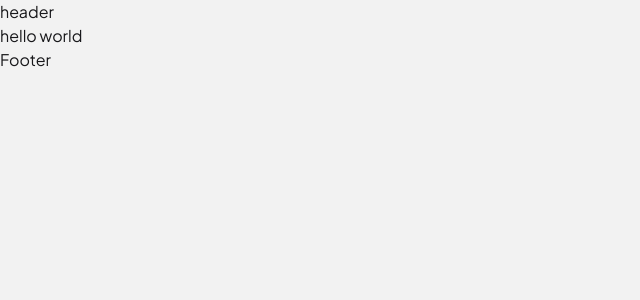
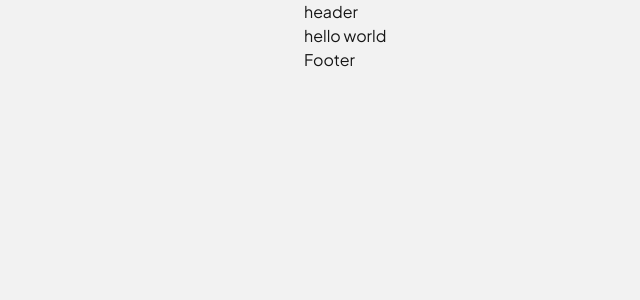
Before and after one commit to DLee1993/portfolio_website, a Next.js app: page / in a window 1280 px wide. Shown: the top 300 px of the page, without its empty margins (0-640 px from the left). Built offline with nearby package versions, Linux system fonts and the light colour scheme.

Commit message:
added correct colors to dark/light themes

```diff
--- a/app/globals.css
+++ b/app/globals.css
@@ -2,16 +2,16 @@
 @tailwind components;
 @tailwind utilities;
 
-@tailwind utilities;
-
 :root {
-    --background: #ffffff;
-    --foreground: #171717;
-    --background: hsl(240, 6%, 10%);
-    --foreground: hsl(0, 0%, 95%);
-    --foreground75: hsla(0, 0%, 95%, 0.75);
-    --foreground50: hsla(0, 0%, 95%, 0.5);
-    --foreground25: hsla(0, 0%, 95%, 0.25);
+    --background: hsl(0, 0%, 95%);
+    --foreground: hsl(0, 0%, 9%);
+    --foreground75: hsla(0, 0%, 9%, 0.75);
+    --foreground50: hsla(0, 0%, 9%, 0.5);
+    --foreground25: hsla(0, 0%, 9%, 0.25);
+}
+html,
+body {
+    color-scheme: light;
 }
 
 @media (prefers-color-scheme: dark) {
@@ -22,36 +22,17 @@
         --foreground50: hsla(0, 0%, 95%, 0.5);
         --foreground25: hsla(0, 0%, 95%, 0.25);
     }
-}
-
-html,
-body {
-    color-scheme: dark;
-}
-
-body {
-    color: var(--foreground);
-    background: var(--background);
-    font-family: Arial, Helvetica, sans-serif;
-}
-
-@media (prefers-color-scheme: light) {
-    :root {
-        --background: hsl(0, 0%, 95%);
-        --foreground: hsl(240, 6%, 10%);
-        --foreground75: hsla(240, 6%, 10%, 0.75);
-        --foreground50: hsla(240, 6%, 10%, 0.5);
-        --foreground25: hsla(240, 6%, 10%, 0.25);
-    }
 
     html,
     body {
-        color-scheme: light;
+        color-scheme: dark;
     }
 }
 
-@layer components {
-    .customWidth {
+@layer base {
+    header,
+    main,
+    footer {
         @apply w-11/12 max-w-2xl mx-auto;
     }
 }
--- a/app/layout.tsx
+++ b/app/layout.tsx
@@ -26,7 +26,9 @@ export default function RootLayout({
 }>) {
     return (
         <html lang="en">
-            <body className={`${plusJakartaSans.className} antialiased`}>
+            <body
+                className={`${plusJakartaSans.className} antialiased text-foreground bg-background`}
+            >
                 <Header />
                 <main>{children}</main>
                 <Footer />
```
